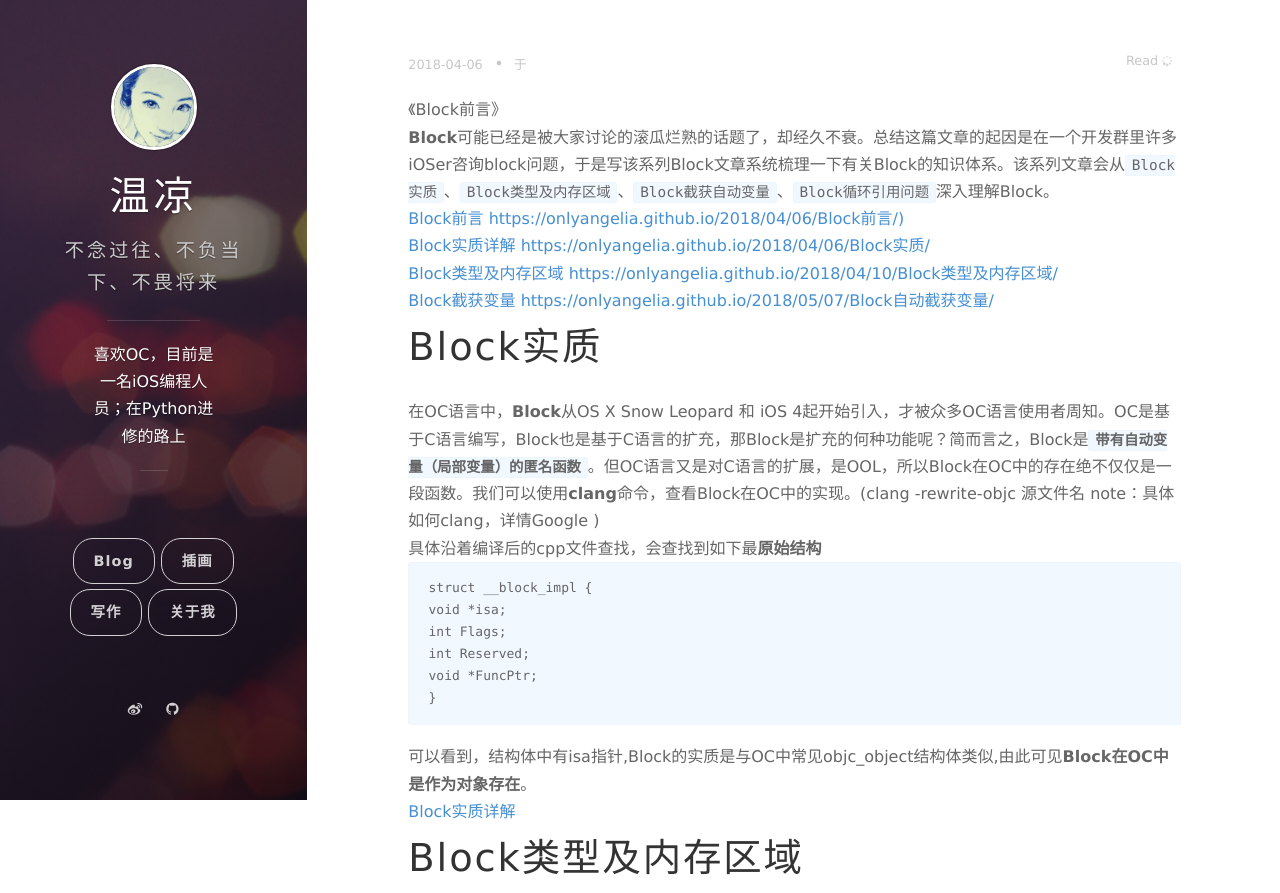
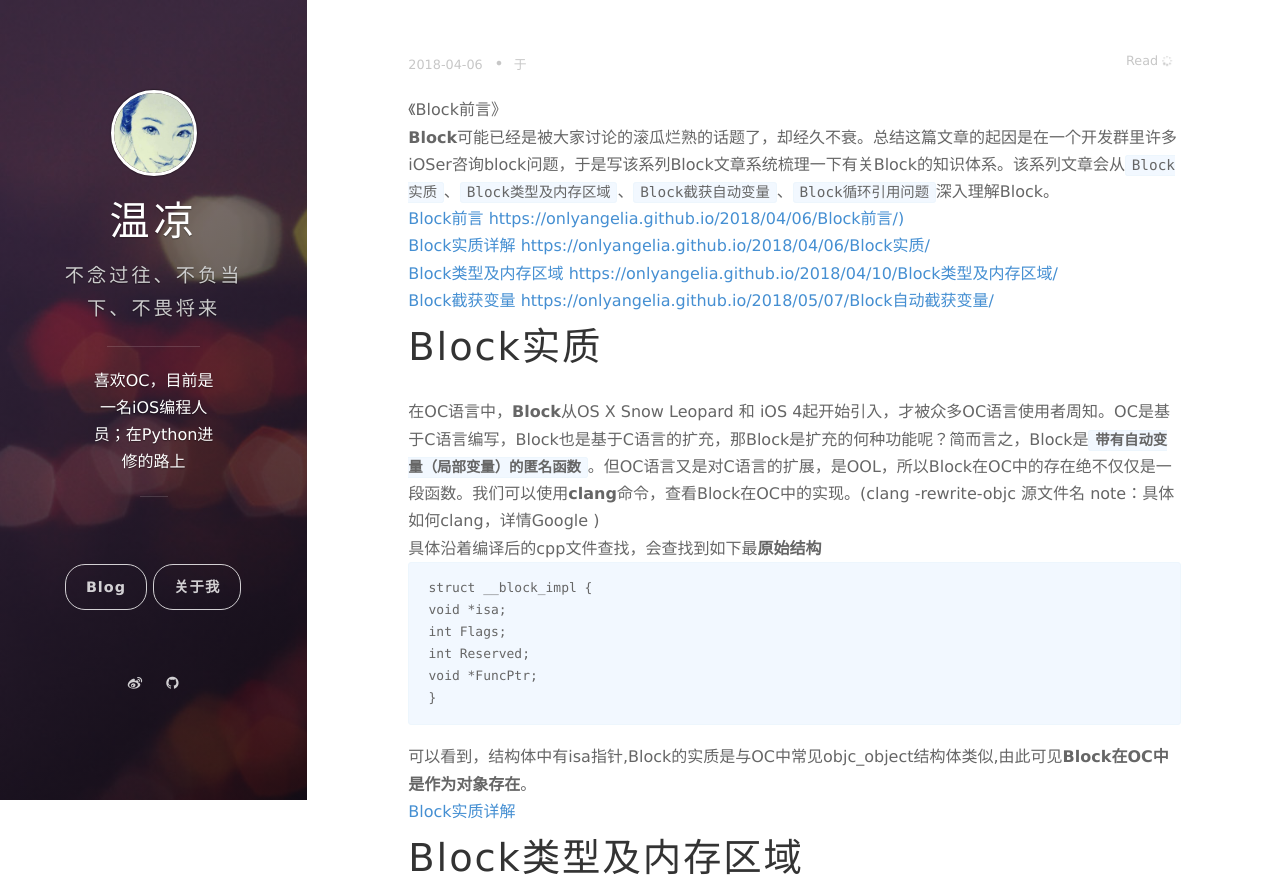
Before and after one commit to onlyAngelia/onlyAngelia.github.io, a plain HTML site: page 2018/04/06/Block前言/index.html in a window 1280 px wide. Shown: the top 893 px of the page. Drawn offline with nearby package versions, Linux system fonts and the light colour scheme; some packages are replaced by stand-ins of ours; a script that the page names is missing.

Commit message:
Site updated: 2019-03-05 23:24:42

```diff
--- a/2018/04/06/Block前言/index.html
+++ b/2018/04/06/Block前言/index.html
@@ -68,10 +68,6 @@
           <nav class="cover-navigation cover-navigation--primary">
             <ul class="navigation">
               <li class="navigation__item"><a href="/#blog" title="Visit the blog" class="blog-button">Blog</a></li>
-
-              <li class="navigation__item"><a href="/illustration">插画</a></li>
-
-              <li class="navigation__item"><a href="/writing">写作</a></li>
 
               <li class="navigation__item"><a href="/aboutMe">关于我</a></li>
 
```
Also changed, not shown: 2018/04/06/Block实质/index.html (+0 -4 lines), 2018/04/10/Block类型及内存区域/index.html (+0 -4 lines), 2018/05/07/Block自动截获变量/index.html (+0 -4 lines), aboutMe/index.html (+0 -4 lines), archives/2018/04/index.html (+0 -4 lines), archives/2018/05/index.html (+0 -4 lines), archives/2018/index.html (+0 -4 lines), archives/index.html (+0 -4 lines), illustration/index.html (+0 -4 lines), index.html (+0 -4 lines), writing/index.html (+0 -4 lines).
